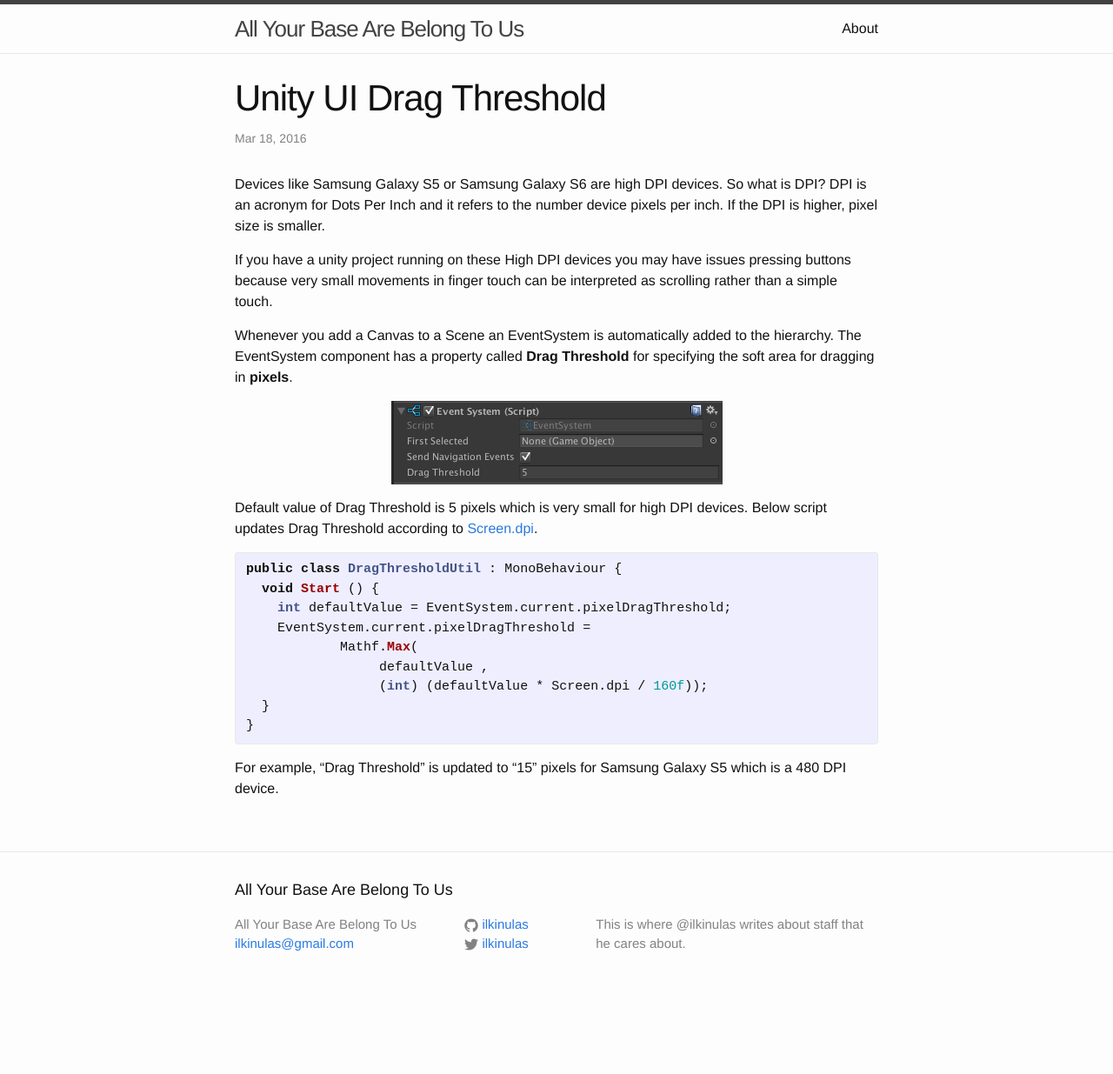
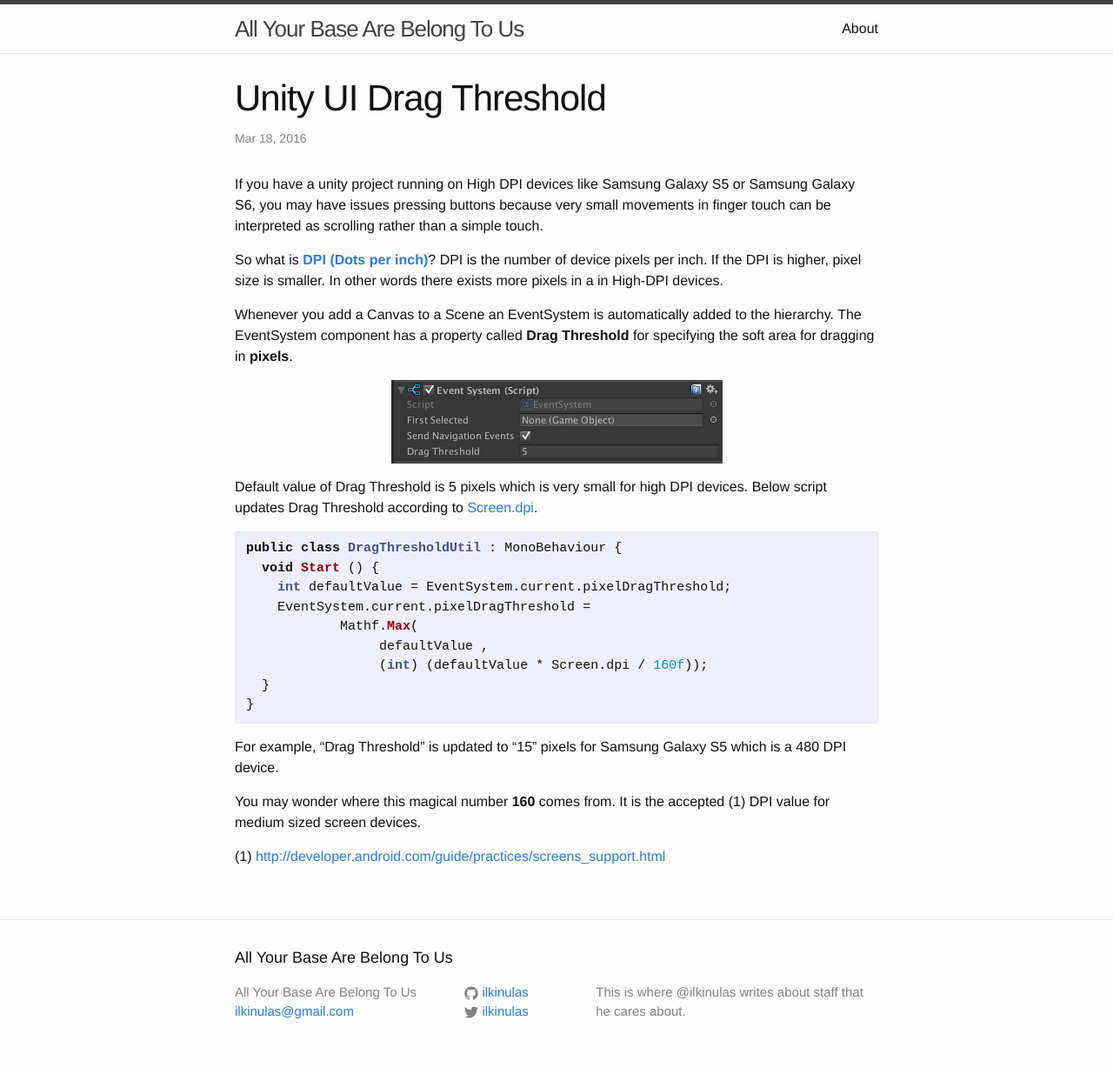
Before and after one commit to ilkinulas/ilkinulas.github.io, a Jekyll site: the page built from _posts/2016-03-18-unity_ui_drag_threshold.md, in a window 1280 px wide. Shown: the whole page at 87% size. Built offline with Jekyll 4.4.1, drawn with Linux system fonts in a browser that asks for light colours; comment, search, counter and statistics services are not loaded; before the commit the page ends 1157 px from its top, so only the background shows below that.

Commit message:
final touches

```diff
--- a/_posts/2016-03-18-unity_ui_drag_threshold.md
+++ b/_posts/2016-03-18-unity_ui_drag_threshold.md
@@ -4,9 +4,10 @@ title: Unity UI Drag Threshold
 categories: programming unity
 ---
 
-Devices like Samsung Galaxy S5 or Samsung Galaxy S6 are high DPI devices. So what is DPI? DPI is an acronym for Dots Per Inch and it refers to the number device pixels per inch. If the DPI is higher,  pixel size is smaller.
+If you have a unity project running on High DPI devices like Samsung Galaxy S5 or Samsung Galaxy S6, you may have issues pressing buttons because very small movements in finger touch can be interpreted as scrolling rather than a simple touch.
 
-If you have a unity project running on these High DPI devices you may have issues pressing buttons because very small movements in finger touch can be interpreted as scrolling rather than a simple touch.
+So what is **[DPI (Dots per inch)](https://en.wikipedia.org/wiki/Dots_per_inch)**? DPI is the number of device pixels per inch. If the DPI is higher,  pixel size is smaller. In other words there exists more pixels in a in High-DPI devices.
+
 
 Whenever you add a Canvas to a Scene an EventSystem is automatically added to the hierarchy. The EventSystem component has a property called **Drag Threshold** for specifying the soft area for dragging in **pixels**.
 
@@ -27,3 +28,7 @@ public class DragThresholdUtil : MonoBehaviour {
 {% endhighlight %}
 
 For example, "Drag Threshold" is updated to "15" pixels for Samsung Galaxy S5 which is a 480 DPI device.
+
+You may wonder where this magical number **160** comes from. It is the accepted (1) DPI value for medium sized screen devices.
+
+(1) [http://developer.android.com/guide/practices/screens_support.html](http://developer.android.com/guide/practices/screens_support.html)
```
